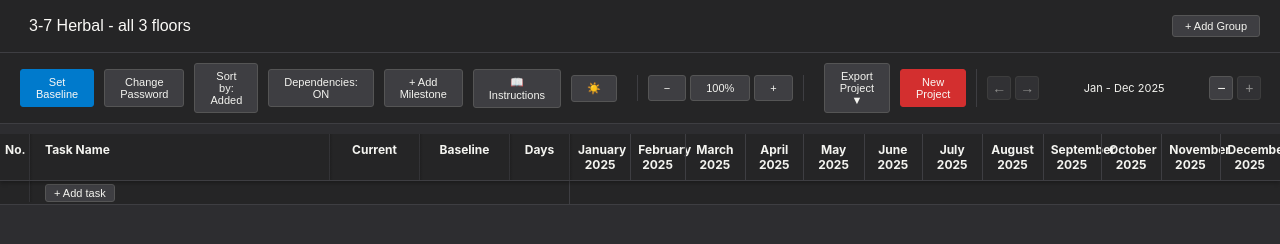
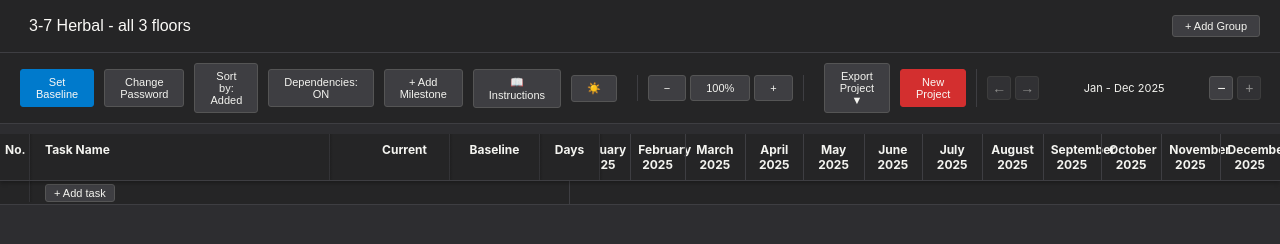
Before and after one commit to Piotr3009/Piotr-gantt, a plain HTML site: page index.html in a window 1280 px wide. Shown: the top 244 px of the page. Drawn offline with nearby package versions, Linux system fonts and the light colour scheme; a script that the page names is missing.

Commit message:
zmienine sszerokosc kolumn .css

```diff
--- a/styles.css
+++ b/styles.css
@@ -318,7 +318,7 @@
         /* Also shift current, baseline, days columns */
         .current-header {
             position: sticky;
-            left: 330px !important;
+            left: 360px !important;
             width: 90px;
             min-width: 90px;
             max-width: 90px;
@@ -350,7 +350,7 @@
 
         .baseline-header {
             position: sticky;
-            left: 420px !important;
+            left: 450px !important;
             width: 90px;
             min-width: 90px;
             max-width: 90px;
@@ -382,7 +382,7 @@
 
         .days-header {
             position: sticky;
-            left: 510px !important;
+            left: 540px !important;
             width: 60px;
             min-width: 60px;
             max-width: 60px;
```
